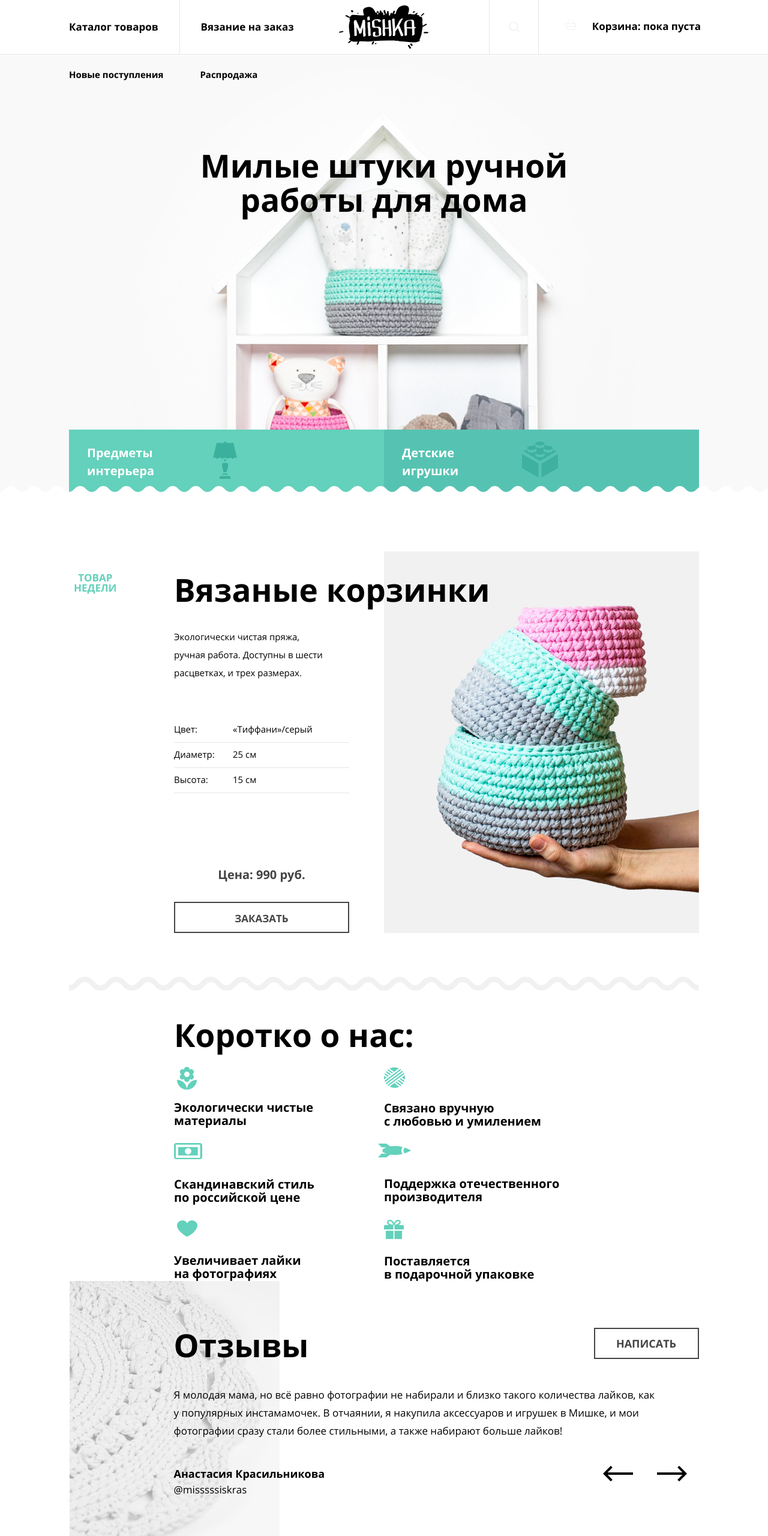
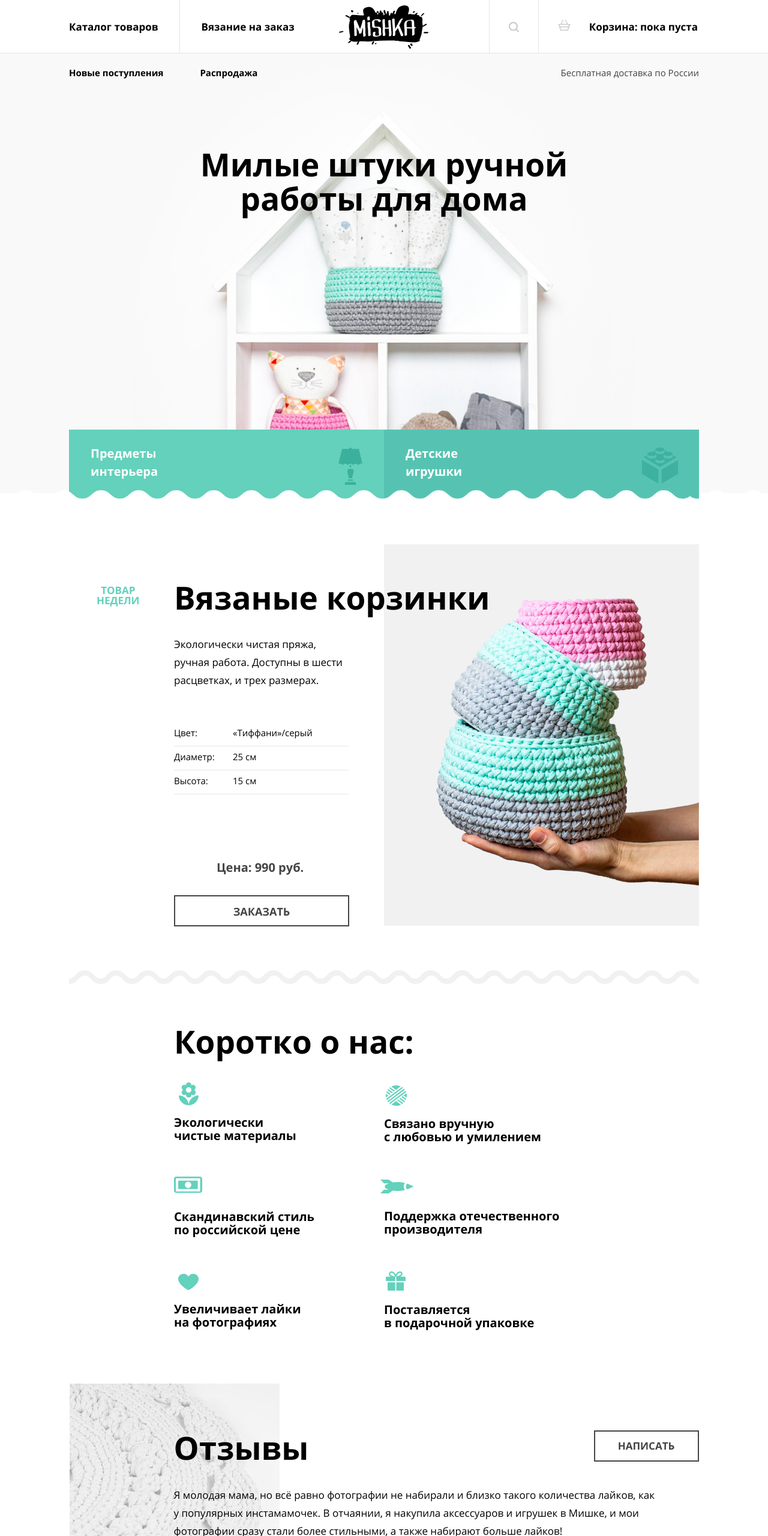
Before and after one commit to arturtkachenko93/1546583-mishka-21, a website: page source/index.html in a window 1280 px wide. Shown: the top 2560 px of the page at 60% size. Drawn offline with nearby package versions, Linux system fonts and the light colour scheme; files that its build step writes are made by us from their sources.

Commit message:
Выполнена главная страница по PixelPerfect

```diff
--- a/source/sass/blocks/about-us.scss
+++ b/source/sass/blocks/about-us.scss
@@ -1,6 +1,9 @@
 .about-us {
+  margin-bottom: 56px;
+
   @media (min-width: $desktop-width) {
     position: relative;
+    margin-bottom: 90px;
 
     &::before {
       position: absolute;
@@ -17,13 +20,12 @@
 }
 
 .about-us__wrapper {
-  padding-top: 39px;
-  margin-bottom: 58px;
+  padding-top: 37px;
 
   @media (min-width: $tablet-width) {
     display: flex;
     flex-wrap: wrap;
-    padding-top: 73px;
+    padding-top: 85px;
   }
 
   @media (min-width: $desktop-width) {
@@ -31,7 +33,7 @@
     position: relative;
     font-size: 53px;
     line-height: 57px;
-    padding-top: 68px;
+    padding-top: 90px;
     margin: 0 auto;
   }
 }
@@ -72,9 +74,10 @@
   padding-top: 82px;
 
   @media (min-width: $tablet-width) {
-    width: 293px;
+    width: 232px;
     font-size: 20px;
     line-height: 22px;
+    padding-top: 96px;
   }
 }
 
@@ -87,8 +90,12 @@
     height: 38px;
     background-image: url("../img/icons/icon-1.svg");
     background-repeat: no-repeat;
-    top: 25px;
-    left: 5px;
+    top: 28px;
+    left: 8px;
+
+    @media (min-width: $tablet-width) {
+      top: 40px;
+    }
   }
 }
 
@@ -104,13 +111,18 @@
     height: 27px;
     background-image: url("../img/icons/icon-2.svg");
     background-repeat: no-repeat;
-    top: 25px;
+    top: 30px;
     left: 0;
+
+    @media (min-width: $tablet-width) {
+      top: 55px;
+    }
   }
 
   @media (min-width: $tablet-width) {
     order: 3;
     width: 242px;
+    padding-top: 111px;
   }
 }
 
@@ -125,13 +137,18 @@
     height: 27px;
     background-image: url("../img/icons/icon-3.svg");
     background-repeat: no-repeat;
-    top: 27px;
-    left: 5px;
+    top: 35px;
+    left: 7px;
+
+    @media (min-width: $tablet-width) {
+      top: 62px;
+    }
   }
 
   @media (min-width: $tablet-width) {
     order: 5;
     width: 217px;
+    padding-top: 110px;
   }
 }
 
@@ -147,13 +164,18 @@
     height: 34px;
     background-image: url("../img/icons/icon-4.svg");
     background-repeat: no-repeat;
-    top: 26px;
-    left: 0;
+    top: 32px;
+    left: 3px;
+
+    @media (min-width: $tablet-width) {
+      top: 45px;
+    }
   }
 
   @media (min-width: $tablet-width) {
     order: 2;
     width: 263px;
+    padding-top: 98px;
   }
 }
 
@@ -168,13 +190,18 @@
     height: 23px;
     background-image: url("../img/icons/icon-5.svg");
     background-repeat: no-repeat;
-    top: 26px;
-    left: -10px;
+    top: 33px;
+    left: -6px;
+
+    @media (min-width: $tablet-width) {
+      top: 60px;
+    }
   }
 
   @media (min-width: $tablet-width) {
     order: 4;
     width: 100%;
+    padding-top: 110px;
   }
 }
 
@@ -190,12 +217,17 @@
     height: 32px;
     background-image: url("../img/icons/icon-6.svg");
     background-repeat: no-repeat;
-    top: 26px;
-    left: 0;
+    top: 32px;
+    left: 3px;
+
+    @media (min-width: $tablet-width) {
+      top: 58px;
+    }
   }
 
   @media (min-width: $tablet-width) {
     order: 6;
     width: 293px;
+    padding-top: 111px;
   }
 }
--- a/source/sass/blocks/basket-item.scss
+++ b/source/sass/blocks/basket-item.scss
@@ -10,12 +10,7 @@
     display: block;
     min-width: auto;
     text-align: end;
-    padding: 32px 50px 29px 29px;
-    margin: 0;
-  }
-
-  @media (min-width: $desktop-width) {
-    padding: 32px 50px 33px 30px;
+    padding: 33px 55px 29px 29px;
     margin: 0;
   }
 
@@ -40,4 +35,8 @@
 .basket-item__icon {
   opacity: 0.2;
   margin-right: 20px;
+
+  @media (min-width: $tablet-width) {
+    margin-right: 26px;
+  }
 }
--- a/source/sass/blocks/feedback.scss
+++ b/source/sass/blocks/feedback.scss
@@ -3,7 +3,7 @@
   line-height: 30px;
   font-weight: 400;
   margin: 0;
-  margin-bottom: 38px;
+  margin-bottom: 36px;
 
   @media (min-width: $tablet-width) {
     width: 100%;
@@ -29,17 +29,23 @@
 
   @media (min-width: $tablet-width) {
     width: 100%;
+    font-size: 18px;
+    line-height: 24px;
   }
 
   @media (min-width: $desktop-width) {
-    font-size: 18px;
     z-index: 1;
+    font-size: 17px;
   }
 }
 
 .feedback__author-contact {
   line-height: 30px;
   font-weight: 400;
+
+  @media (min-width: $tablet-width) {
+    line-height: 36px;
+  }
 
   @media (min-width: $desktop-width) {
     z-index: 1;
--- a/source/sass/blocks/header-nav.scss
+++ b/source/sass/blocks/header-nav.scss
@@ -4,7 +4,7 @@
     margin: 0 auto;
     padding: 0;
     display: grid;
-    grid-template-columns: 320px 82px 266px;
+    grid-template-columns: 320px 83px 266px;
   }
 
   @media (min-width: $desktop-width) {
@@ -71,13 +71,14 @@
     font-weight: 400;
     color: $gray;
     margin: 0;
-    margin-top: 21px;
+    padding-top: 21px;
     text-align: end;
   }
 
   @media (min-width: $desktop-width) {
     grid-column: 4 / 5;
     text-align: end;
+    z-index: 1;
   }
 }
 
--- a/source/sass/blocks/main-header.scss
+++ b/source/sass/blocks/main-header.scss
@@ -10,7 +10,7 @@
     background-color: $smoke-white;
     background-image: url("../img/hero-mobile.jpg");
     background-repeat: no-repeat;
-    background-position: 0 -26px;
+    background-position: 0 -20px;
     background-size: 100% 373px;
     top: 0;
     left: 0;
@@ -31,16 +31,15 @@
       background-repeat: repeat-x;
       background-size: auto;
       background-position: 0 0;
-      top: 672px;
       left: 0;
-      bottom: 0;
+      bottom: -15px;
       z-index: 2;
     }
 
     &::after {
       height: 695px;
       background-image: url("../img/hero-tablet.jpg");
-      background-position: 0 -50px;
+      background-position: 0 -46px;
       background-size: 100% 746px;
 
       @media (min-resolution: 2dppx) {
@@ -52,8 +51,8 @@
   @media (min-width: $desktop-width) {
     &::before {
       height: 34px;
-      background-image: url("../img/zigzag-fill.svg");
-      top: 563px;
+      background-image: url("../img/zigzag-fill-desktop.svg");
+      bottom: -19px;
     }
 
     &::after {
@@ -61,7 +60,7 @@
       background-image: url("../img/hero-desktop.jpg");
       background-position: 0 0;
       background-size: cover;
-      top: -155px;
+      top: -156px;
 
       @media (min-resolution: 2dppx) {
         background-image: url("../img/hero-desktop@2x.jpg");
@@ -104,7 +103,7 @@
     width: 100%;
     font-size: 53px;
     line-height: 57px;
-    margin-bottom: 355px;
+    margin-bottom: 357px;
   }
 }
 
@@ -165,8 +164,8 @@
     width: 40px;
     height: 62px;
     background-image: url("../img/icons/interior.svg");
-    top: 20px;
-    left: 240px;
+    top: 23px;
+    left: 244px;
     opacity: 0.5;
   }
 
@@ -177,8 +176,8 @@
     width: 60px;
     height: 60px;
     background-image: url("../img/icons/toy.svg");
-    top: 20px;
-    left: 230px;
+    top: 21px;
+    left: 233px;
     opacity: 0.5;
   }
 
@@ -218,6 +217,21 @@
     width: 334px;
     font-size: 20px;
     line-height: 30px;
+    padding: 25px 180px 31px 35px;
+
+    &--interior {
+      &::after {
+        top: 30px;
+        left: 259px;
+      }
+    }
+
+    &--toys {
+      &::after {
+        top: 30px;
+        left: 242px;
+      }
+    }
 
     &--interior:hover {
       margin-top: -5px;
@@ -237,7 +251,20 @@
   }
 
   @media (min-width: $desktop-width) {
+    width: 525px;
     padding-right: 350px;
-    width: 525px;
+    padding-left: 36px;
+
+    &--interior {
+      &::after {
+        left: 449px;
+      }
+    }
+
+    &--toys {
+      &::after {
+        left: 430px;
+      }
+    }
   }
 }
--- a/source/sass/blocks/page-header.scss
+++ b/source/sass/blocks/page-header.scss
@@ -9,7 +9,7 @@
       height: 1px;
       background-color: rgba($black, 0.1);
       width: 100%;
-      top: 90px;
+      top: 88px;
       left: 0;
     }
 
@@ -18,7 +18,7 @@
     }
 
     &--index {
-      background-image: linear-gradient($white 91px, $medium-gray 33%);
+      background-image: linear-gradient($white 87px, $medium-gray 33%);
     }
   }
 
--- a/source/sass/blocks/product-main.scss
+++ b/source/sass/blocks/product-main.scss
@@ -9,7 +9,7 @@
     height: 6px;
     background-image: url("../img/zigzag-line-mobile.svg");
     background-repeat: repeat-x;
-    bottom: 0;
+    bottom: -5px;
     left: 0;
   }
 
@@ -18,6 +18,7 @@
       background-image: url("../img/zigzag-line-desktop.svg");
       height: 17px;
       background-size: contain;
+      bottom: -28px;
     }
   }
 
@@ -36,16 +37,16 @@
 
   @media (min-width: $tablet-width) {
     display: grid;
-    grid-template-columns: 292px 277px 99px;
-    grid-template-rows: auto min-content min-content min-content 52px;
-    padding-top: 40px;
+    grid-template-columns: 312px min-content 99px;
+    grid-template-rows: auto min-content min-content min-content min-content;
+    padding-top: 56px;
   }
 
   @media (min-width: $desktop-width) {
     grid-template-columns: 175px 292px 1fr;
     grid-template-rows: 92px min-content min-content min-content 52px;
     position: relative;
-    padding-top: 123px;
+    padding-top: 135px;
     padding-bottom: 73px;
   }
 }
@@ -88,11 +89,13 @@
     line-height: 17px;
     text-align: center;
     margin: 0;
-    margin-right: 20px;
+    padding-top: 5px;
+    padding-right: 25px;
   }
 
   @media (min-width: $desktop-width) {
     width: 50%;
+    padding: 8px 38px 0 38px;
   }
 }
 
@@ -105,15 +108,16 @@
   @media (min-width: $tablet-width) {
     grid-column: 1 / 2;
     grid-row: 2 / 3;
-    width: 250px;
+    width: 290px;
+    font-size: 17px;
     line-height: 30px;
     margin: 0;
-    margin-bottom: 38px;
+    margin-bottom: 37px;
   }
 
   @media (min-width: $desktop-width) {
     grid-column: 2 / 3;
-    margin-bottom: 60px;
+    margin-bottom: 55px;
   }
 }
 
@@ -130,7 +134,7 @@
 
   @media (min-width: $desktop-width) {
     grid-column: 2 / 3;
-    margin-bottom: 124px;
+    margin-bottom: 110px;
   }
 }
 
@@ -140,6 +144,11 @@
   padding-top: 11px;
   padding-bottom: 13px;
   border-bottom: 1px solid rgba($black, 0.1);
+
+  @media (min-width: $tablet-width) {
+    width: 291px;
+    padding-top: 9px;
+  }
 }
 
 .product-main__parameter,
@@ -163,18 +172,19 @@
 }
 
 .product-main__img {
-  margin-bottom: 26px;
+  margin-bottom: 19px;
 
   @media (min-width: $tablet-width) {
     margin: 0;
-    margin-left: 22px;
+    padding-top: 12px;
+    padding-left: 22px;
     width: 334px;
     height: 404px;
   }
 
   @media (min-width: $desktop-width) {
     position: absolute;
-    bottom: 73px;
+    bottom: 74px;
     right: 0;
     width: 525px;
     height: 636px;
@@ -185,19 +195,19 @@
 .product-main__price {
   color: $gray;
   margin: 0 auto;
-  margin-bottom: 23px;
+  margin-bottom: 25px;
 
   @media (min-width: $tablet-width) {
     grid-column: 1 / 2;
     grid-row: 4 / 5;
     font-size: 20px;
     margin: 0;
-    text-align: center;
-    margin-bottom: 33px;
+    padding: 0 0 30px 71px;
   }
 
   @media (min-width: $desktop-width) {
     grid-column: 2 / 3;
+    margin-bottom: 4px;
   }
 }
 
@@ -209,8 +219,9 @@
   @media (min-width: $tablet-width) {
     grid-column: 1 / 2;
     grid-row: 5 / 6;
-    font-size: 17px;
-    line-height: 20px;
+    height: 52px;
+    font-size: 18px;
+    line-height: 18px;
     margin: 0;
   }
 
--- a/source/sass/blocks/review.scss
+++ b/source/sass/blocks/review.scss
@@ -9,7 +9,7 @@
     height: 6px;
     background-image: url("../img/zigzag-line-mobile.svg");
     background-repeat: repeat-x;
-    bottom: 0;
+    bottom: -6px;
     left: 0;
   }
 
@@ -24,7 +24,7 @@
       background-position: 0 0;
       background-repeat: no-repeat;
       background-size: contain;
-      top: 0;
+      top: 26px;
       left: 0;
 
       @media (min-resolution: 2dppx) {
@@ -35,6 +35,7 @@
     &::after {
       background-size: contain;
       height: 17px;
+      bottom: 15px;
     }
   }
 
@@ -52,10 +53,10 @@
 }
 
 .review__feedback {
-  margin-bottom: 30px;
+  margin-bottom: 32px;
 
   @media (min-width: $tablet-width) {
-    padding-top: 40px;
+    padding-top: 36px;
     order: 3;
   }
 
@@ -81,7 +82,7 @@
     display: flex;
     flex-wrap: wrap;
     position: relative;
-    padding-top: 83px;
+    padding-top: 106px;
     padding-bottom: 115px;
   }
 
@@ -122,7 +123,7 @@
 
   @media (min-width: $tablet-width) {
     font-size: 43px;
-    line-height: 50px;
+    line-height: 56px;
     width: 473px;
     padding-right: 20px;
     margin: 0;
@@ -141,7 +142,7 @@
 .review__button-wrapper {
   display: flex;
   border: 1px solid $whisper;
-  margin-bottom: 40px;
+  margin-bottom: 38px;
 
   @media (min-width: $tablet-width) {
     position: absolute;
@@ -164,7 +165,7 @@
   background-color: transparent;
   background-image: url("../img/icons/huge-arrow-left.svg");
   background-repeat: no-repeat;
-  background-position: center;
+  background-position: 37px 12px;
   background-size: 50px 26px;
   cursor: pointer;
   border: 0;
@@ -188,11 +189,21 @@
 
   &--next {
     transform: scaleX(-1);
+    background-position-x: 41px;
+  }
+
+  @media (min-width: $tablet-width) {
+    background-position-x: 23px;
+  }
+
+  @media (min-width: $desktop-width) {
+    background-position: 21px 22px;
   }
 }
 
 .review__button-write {
   display: block;
+  font-size: 17px;
   line-height: 16px;
   margin: 0 auto;
   height: 52px;
--- a/source/sass/blocks/search-item.scss
+++ b/source/sass/blocks/search-item.scss
@@ -18,6 +18,8 @@
 
   &--hidden {
     @media (min-width: $tablet-width) {
+      display: flex;
+      min-height: 88px;
       font-size: 0;
     }
   }
@@ -33,6 +35,11 @@
 
 .search-item__icon {
   opacity: 0.2;
+  margin-right: 21px;
+
+  @media (min-width: $tablet-width) {
+    margin-right: 0;
+  }
 }
 
 .search-item__link:hover .search-item__icon {
--- a/source/sass/blocks/site-list-desk.scss
+++ b/source/sass/blocks/site-list-desk.scss
@@ -5,7 +5,7 @@
 
   @media (min-width: $desktop-width) {
     padding: 0;
-    padding-top: 22px;
+    padding-top: 21px;
   }
 }
 
--- a/source/sass/blocks/site-list.scss
+++ b/source/sass/blocks/site-list.scss
@@ -8,7 +8,7 @@
   @media (min-width: $tablet-width) {
     display: flex;
     flex-wrap: wrap;
-    padding-top: 21px;
+    padding-top: 23px;
   }
 
   @media (min-width: $desktop-width) {
@@ -57,7 +57,7 @@
     font-size: 15px;
     border: 0;
     padding: 0;
-    margin-right: 35px;
+    margin-right: 36px;
   }
 
   @media (min-width: $desktop-width) {
```
Also changed, not shown: source/index.html (+2 -2 lines), source/sass/blocks/contacts.scss (+74 -16 lines), source/sass/blocks/page-footer.scss (+15 -6 lines), Tablet.png (added), source/img/icons/fb.svg, source/img/icons/map-pin.svg (added), source/img/sprite.svg, source/img/zigzag-fill-desktop.svg (added).
